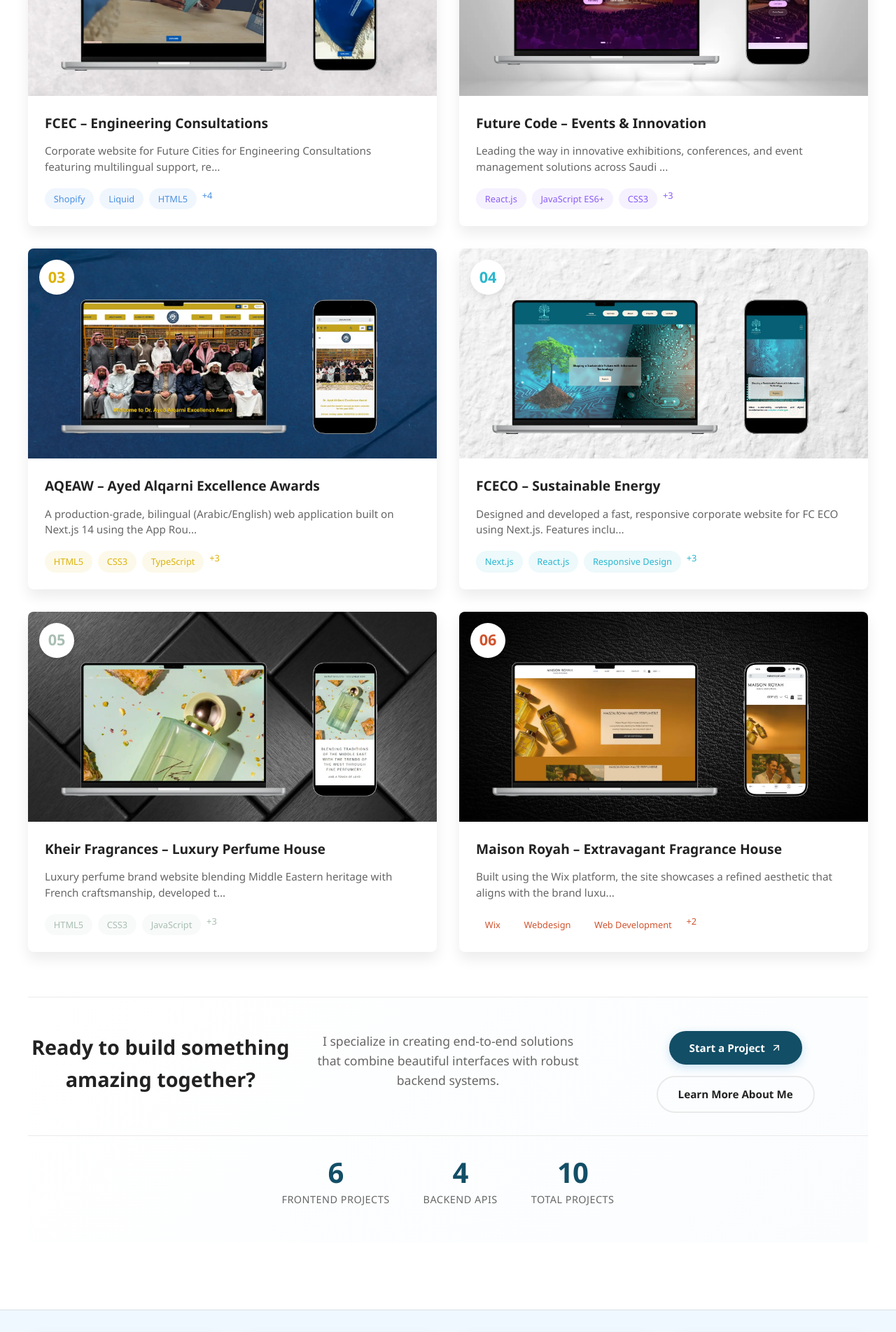
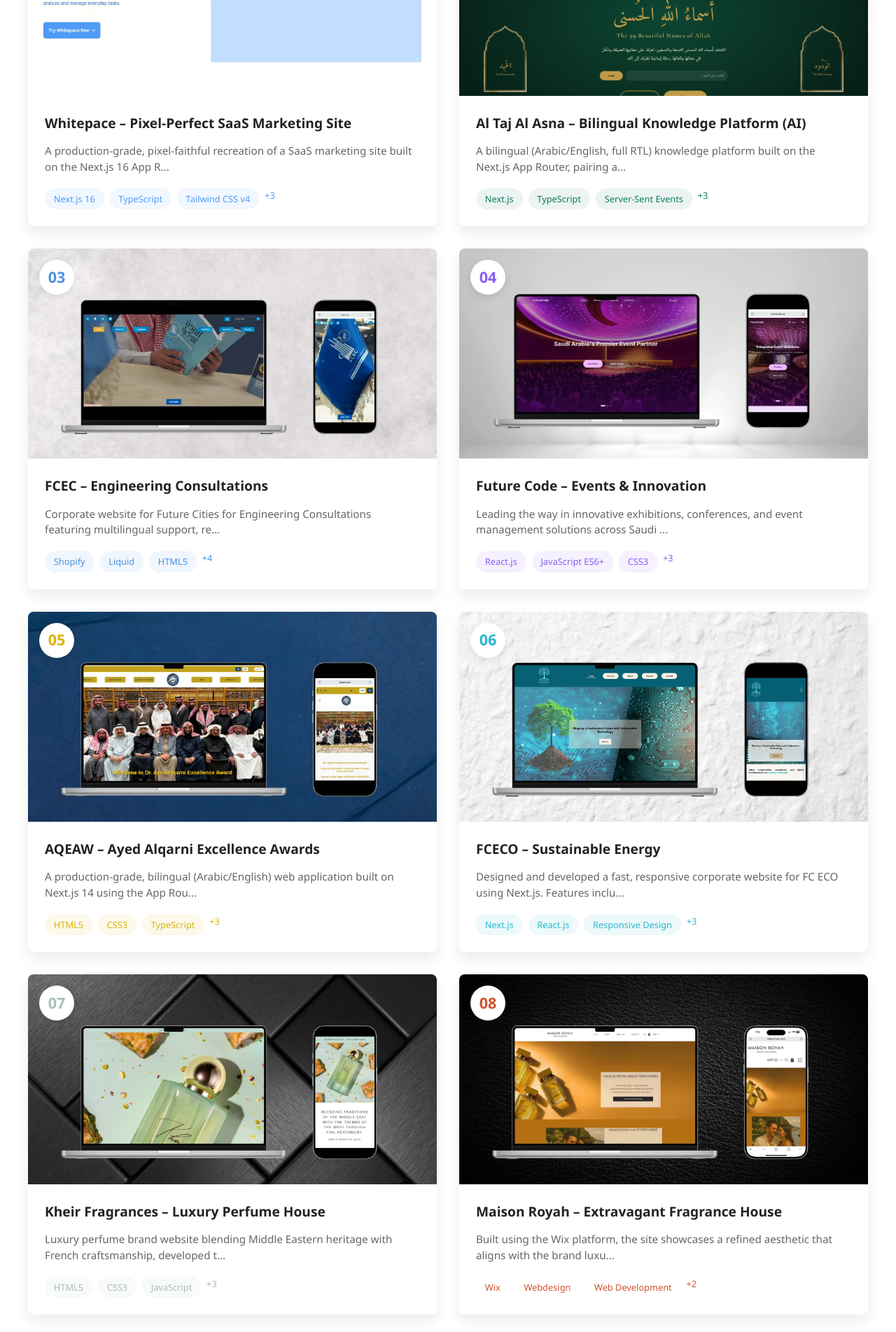
Before and after one commit to irfan3434/irfanishtiaq.dev, a React (Create React App) app: page /projects in a window 1280 px wide. Shown: the part 600-2503 px from the top of the page at 70% size. Built offline with nearby package versions, Linux system fonts and the light colour scheme.

Commit message:
added projects

```diff
--- a/src/pages/Home.js
+++ b/src/pages/Home.js
@@ -78,22 +78,22 @@ const HeroSection = () => {
     {
       label: "Frontend",
       color: "#61dafb",
-      items: ["HTML5", "CSS3", "JavaScript", "React.js", "Next.js", "Shopify Liquid"],
+      items: ["HTML5", "CSS3", "JavaScript", "TypeScript", "React.js", "Next.js", "Tailwind CSS", "Framer Motion", "Shopify Liquid"],
     },
     {
       label: "Backend",
       color: "#76b852",
-      items: ["Node.js", "Django (Python)", "Express.js", "REST APIs", "JWT Authentication"],
+      items: ["Node.js", "Express.js", "Django REST Framework", "REST APIs", "JWT Authentication", "SSE / AI Integration"],
     },
     {
       label: "Database",
       color: "#4db6ac",
-      items: ["MongoDB", "JSON"],
+      items: ["MongoDB", "PostgreSQL", "GridFS", "JSON"],
     },
     {
       label: "Design & Tools",
       color: "#e8a838",
-      items: ["UI/UX Design", "Wix Web Design", "Git / GitHub", "Postman (API)"],
+      items: ["UI/UX Design", "Accessibility (WCAG)", "i18n / RTL (Arabic)", "Wix Web Design", "Git / GitHub", "Postman (API)"],
     },
   ];
 
@@ -254,8 +254,8 @@ const HeroSection = () => {
             <p className="section-description">Delivering exceptional results with precision and expertise</p>
           </div>
           <div className="stats-grid">
-            <StatCard end={10} suffix="+" label="Projects Completed" delay={0}   />
-            <StatCard end={5}  suffix="+" label="Years Experience"   delay={200} />
+            <StatCard end={12} suffix="+" label="Projects Completed" delay={0}   />
+            <StatCard end={6}  suffix="+" label="Years Experience"   delay={200} />
             <StatCard end={12} suffix="+" label="Happy Clients"      delay={400} />
           </div>
         </div>
--- a/src/pages/Projects.js
+++ b/src/pages/Projects.js
@@ -9,6 +9,8 @@ import proImage3 from '../assets/aqeaw5.webp'
 import proImage4 from '../assets/futurecode3.webp'
 import proImage5 from '../assets/kf10.webp'
 import proImage6 from '../assets/maisonroyah.webp'
+import proImage7 from '../assets/whitepace.webp'
+import proImage8 from '../assets/tajalasna.webp'
 
 const Projects = () => {
   const [activeProject, setActiveProject] = useState(null);
@@ -36,6 +38,44 @@ const Projects = () => {
   };
 
   const frontendProjects = [
+    {
+      id: 11,
+      title: 'Whitepace – Pixel-Perfect SaaS Marketing Site',
+      url: 'https://whitepace-frontend-liard.vercel.app',
+      image: proImage7,
+      description: 'A production-grade, pixel-faithful recreation of a SaaS marketing site built on the Next.js 16 App Router with Turbopack. Matches the Figma across five breakpoints (320–1920) with a hand-built component system and zero UI-framework dependencies.',
+      challenge: 'Reproducing a complex, multi-section marketing design 1:1 across five breakpoints while keeping the bundle lean, the markup accessible, and dark mode flash-free — all without reaching for a component library.',
+      solution: 'Built a system of shared primitives (Button, Card, SectionHeading, Container, Reveal) fed by a centralized content layer, defaulted to React Server Components, and opted into client code only for genuinely interactive sections. Theme is resolved before paint via useSyncExternalStore to eliminate any flash of the wrong theme.',
+      features: [
+        'Five-breakpoint pixel-faithful layout (320 → 1920)',
+        'Hand-built component system — no UI framework',
+        'React Server Components by default, minimal client JS',
+        'No-flash dark mode via useSyncExternalStore + pre-paint script',
+        'WCAG AA: landmarks, skip-to-content, focus-visible, reduced-motion',
+        'Fully static output with next/image + next/font (near-zero CLS)'
+      ],
+      stack: ['Next.js 16', 'TypeScript', 'Tailwind CSS v4', 'Turbopack', 'React Server Components', 'Responsive Design'],
+      color: '#4F9CF9'
+    },
+    {
+      id: 12,
+      title: 'Al Taj Al Asna – Bilingual Knowledge Platform (AI)',
+      url: 'https://taj-al-asna.vercel.app',
+      image: proImage8,
+      description: 'A bilingual (Arabic/English, full RTL) knowledge platform built on the Next.js App Router, pairing a richly art-directed interface with a retrieval-augmented AI assistant that answers in the user\'s language, streamed live to the browser.',
+      challenge: 'Delivering an AI assistant that feels instant and stays secure — the model-service key must never reach the browser — while serving a fully bilingual, deeply-linkable experience with audio playback and strong SEO.',
+      solution: 'Added a retrieval-augmented assistant behind a same-origin backend-for-frontend route that proxies to the model service with the key held server-side, streaming answers over Server-Sent Events token by token. Content is served through dynamic routes with programmatic sitemap/robots and Open Graph metadata.',
+      features: [
+        'Retrieval-augmented (RAG) AI assistant',
+        'Token-by-token answer streaming over Server-Sent Events',
+        'Same-origin BFF proxy — API key never exposed to the client',
+        'Bilingual Arabic/English with full RTL and audio playback',
+        'Dynamic content routes with deep-linkable, shareable URLs',
+        'Programmatic SEO: dynamic sitemap, robots, Open Graph, WebP media'
+      ],
+      stack: ['Next.js', 'TypeScript', 'Server-Sent Events', 'RAG / AI', 'i18n / RTL', 'SEO'],
+      color: '#0e7a5f'
+    },
     {
       id: 1,
       title: 'FCEC – Engineering Consultations',
@@ -143,74 +183,61 @@ const Projects = () => {
   const backendProjects = [
     {
       id: 7,
-      title: 'AQEAW Application Management System',
-      githubUrl: 'https://github.com/irfan3434/drayed_backend',
+      title: 'AQEAW – Awards Application & Review Platform',
+      githubUrl: 'https://github.com/irfan3434/aq2026-backend',
       liveUrl: 'https://aqeaw.com/HowToApply',
-      description: 'Comprehensive application processing system for AQEAW (architectural consultancy) featuring multi-type form handling, file upload management, and automated email workflows. Supports both personal and organizational applications with referral systems.',
-      challenge: 'Creating a robust form processing system that handles complex multi-step applications with dynamic field requirements, file uploads with validation, and automated email notifications with attachments while maintaining data integrity and user experience across Arabic/English interfaces.',
-      solution: 'Built a flexible Express.js API with MongoDB for data persistence, Multer for secure file handling, and Nodemailer for automated email workflows. Implemented dynamic form validation, conditional field requirements, and comprehensive error handling with file cleanup procedures.',
-      codeSnippet: `app.post('/submit-application', uploadMiddleware, async (req, res) => {
-  try {
-    const {
-      formType, userType, fullName, email, phone,
-      achievementTitle, description, ndaAccepted
-    } = req.body;
+      description: 'Backend and admin platform for a national excellence award. Handles bilingual, polymorphic nomination forms (individual and organization; self-entry and referral) with file-backed achievements, stores uploads in MongoDB Atlas via GridFS, and gives the review committee an authenticated dashboard with filtering and Excel export.',
+      challenge: 'Accepting multi-part nominations with attachments from the public while keeping the committee\'s admin surface secure — without standing up external file storage or pulling in a heavy authentication stack.',
+      solution: 'Built an Express API that streams uploads straight into GridFS (MIME allow-listing and size limits via Multer), signs admin sessions with dependency-free HMAC-SHA256 tokens verified in constant time, and exports submissions to a styled multi-sheet workbook with ExcelJS. New submissions trigger Nodemailer notifications with the original files attached, read back out of GridFS.',
+      codeSnippet: `router.post('/submit-application', upload.fields([
+  { name: 'upload[]', maxCount: 4 },
+  { name: 'uploadOrg[]', maxCount: 4 },
+]), async (req, res) => {
+  const { formType } = req.body;
 
-    // Process achievements with file mapping
-    const achievements = Array.isArray(achievementTitle)
-      ? achievementTitle.map((title, index) => ({
-          title,
-          description: description[index],
-          filePath: req.files[index]?.path || null
-        }))
-      : [{
-          title: achievementTitle,
-          description,
-          filePath: req.files[0]?.path || null
-        }];
+  // Stream each attachment into GridFS (MongoDB Atlas) — no external blob store
+  const buildAchievements = async (titles, descs, files) => {
+    const out = [];
+    for (let i = 0; i < titles.length; i++) {
+      let file;
+      if (files[i]?.buffer) {
+        const { fileId, filename, size } = await uploadToGridFS(
+          files[i].buffer, files[i].originalname, files[i].mimetype
+        );
+        file = { fileId, filename, originalName: files[i].originalname, size };
+      }
+      out.push({ title: titles[i] || '', description: descs[i] || '', file });
+    }
+    return out;
+  };
 
-    const applicationData = {
-      formType, userType, fullName, email, phone,
-      ndaAccepted: ndaAccepted === 'on',
-      achievements
-    };
+  // Polymorphic: individual (self / referral) or organization submission
+  const doc = formType === 'organization'
+    ? await OrganizationApplication.create({ /* org fields */ achievements })
+    : await PersonalApplication.create({ /* self or referral */ achievements });
 
-    const newApplication = new Application(applicationData);
-    await newApplication.save();
+  res.status(201).json({ ok: true, id: doc._id, type: formType });
 
-    // Send notification email with attachments
-    const attachments = achievements
-      .filter(achievement => achievement.filePath)
-      .map(achievement => ({
-        filename: path.basename(achievement.filePath),
-        path: achievement.filePath
-      }));
-
-    await transporter.sendMail({
-      from: process.env.OUTLOOK_EMAIL,
-      to: 'info@aqeaw.com',
-      subject: 'New Application Submitted',
-      html: generateEmailTemplate(applicationData),
-      attachments
-    });
-
-    res.status(200).send(generateSuccessResponse());
-  } catch (error) {
-    console.error('Application processing error:', error);
-    res.status(500).json({ error: 'Submission failed' });
-  }
+  // Fire-and-forget email with the original files read back out of GridFS
+  sendSubmissionNotification(doc, formType).catch(console.error);
 });`,
       features: [
-        'Multi-type form processing (Personal/Organization/Referral)',
-        'Secure file upload with validation (PDF, DOC, Images)',
-        'Dynamic field requirements based on form type',
-        'Automated email notifications with attachments',
-        'MongoDB data persistence with timestamps',
-        'CORS security for domain-specific access',
-        'File cleanup and error handling',
-        'Bilingual support (Arabic/English)'
+        'Polymorphic forms: individual / organization, self / referral',
+        'GridFS file storage in MongoDB Atlas (no external blob store)',
+        'Multer memory uploads with MIME allow-list and size limits',
+        'HMAC-SHA256 signed admin tokens, constant-time verification, TTL',
+        'Admin dashboard: search, type and date-range filters, detail views',
+        'Styled multi-sheet Excel export (ExcelJS)',
+        'Email notifications with GridFS-sourced attachments (Nodemailer)',
+        'CORS allow-list, request IP capture, health endpoint'
       ],
-      stack: ['Node.js', 'Express.js', 'MongoDB', 'Mongoose', 'Multer', 'Nodemailer', 'CORS', 'Heroku'],
+      implementation: [
+        { label: 'Architecture', value: 'Express REST API; uploads streamed into MongoDB Atlas via GridFS' },
+        { label: 'Security', value: 'HMAC-SHA256 signed admin tokens, constant-time verification, CORS allow-list' },
+        { label: 'Files', value: 'Multer memory storage, MIME allow-list and size limits; email attachments read back from GridFS' },
+        { label: 'Reporting', value: 'Styled multi-sheet workbook export via ExcelJS' }
+      ],
+      stack: ['Node.js', 'Express', 'MongoDB Atlas', 'GridFS', 'Multer', 'ExcelJS', 'Nodemailer', 'Heroku'],
       color: '#2563eb'
     },
     {
@@ -272,6 +299,12 @@ const Projects = () => {
         'Input validation and error handling',
         'CORS security for domain-specific access',
         'Responsive form UI with image carousel'
+      ],
+      implementation: [
+        { label: 'Architecture', value: 'Express REST API with dynamic array processing for education / experience sections' },
+        { label: 'Files', value: 'Résumé upload with base64 encoding and temp-file cleanup' },
+        { label: 'Notifications', value: 'Structured HR email templates with attachments (Nodemailer)' },
+        { label: 'Security', value: 'CORS allow-list and server-side input validation' }
       ],
       stack: ['Node.js', 'Express.js', 'MongoDB', 'Mongoose', 'Multer', 'Nodemailer', 'CORS', 'Heroku'],
       color: '#10b981'
@@ -392,7 +425,13 @@ const Projects = () => {
         'JWT authentication with refresh tokens',
         'Version control for all budget modifications'
       ],
-      stack: ['Python', 'Django', 'Django REST Framework', 'PostgreSQL', 'JWT', 'Celery', 'Redis', 'Docker'],
+      implementation: [
+        { label: 'Architecture', value: 'Django REST Framework; class-based API views with serializers' },
+        { label: 'Access control', value: 'Custom RBAC permission checks per endpoint; role-scoped querysets' },
+        { label: 'Workflows', value: 'Budget approval state machine with version history and unique serial numbers' },
+        { label: 'Auth', value: 'JWT (SimpleJWT) access and refresh tokens' }
+      ],
+      stack: ['Python', 'Django', 'Django REST Framework', 'PostgreSQL', 'SimpleJWT', 'RBAC'],
       color: '#8b5cf6'
     },
     {
@@ -475,6 +514,12 @@ app.get('/api/health', (req, res) => {
         'Responsive frontend with smooth animations',
         'MongoDB data persistence with proper indexing',
         'RESTful API design with comprehensive error handling'
+      ],
+      implementation: [
+        { label: 'Architecture', value: 'Modular Express routers (feedback / voting / admin) with a health endpoint' },
+        { label: 'Security', value: 'Helmet headers, rate limiting, dynamic CORS origin checks, XSS protection' },
+        { label: 'Data', value: 'MongoDB with indexing; admin curation before public voting' },
+        { label: 'Analytics', value: 'Real-time vote tallying and results dashboard' }
       ],
       stack: ['Node.js', 'Express.js', 'MongoDB', 'Mongoose', 'Helmet', 'CORS', 'Rate Limiting', 'XSS Protection'],
       color: '#dc2626'
@@ -830,22 +875,15 @@ app.get('/api/health', (req, res) => {
                           </ul>
                         </div>
 
-                        {activeSection === 'backend' && (
+                        {activeSection === 'backend' && project.implementation && (
                           <div className="project-detail-section">
                             <h4 className="project-detail-section-title" style={{ "--project-color": project.color, "--project-color-light": `${project.color}15` }}>Technical Implementation</h4>
                             <div className="implementation-highlights">
-                              <div className="implementation-item">
-                                <strong>Architecture:</strong> RESTful API design with proper HTTP status codes and error handling
-                              </div>
-                              <div className="implementation-item">
-                                <strong>Security:</strong> JWT authentication, input validation, and SQL injection prevention
-                              </div>
-                              <div className="implementation-item">
-                                <strong>Performance:</strong> Database optimization, caching strategies, and async operations
-                              </div>
-                              <div className="implementation-item">
-                                <strong>Testing:</strong> Unit tests, integration tests, and API documentation
-                              </div>
+                              {project.implementation.map((item, i) => (
+                                <div className="implementation-item" key={i}>
+                                  <strong>{item.label}:</strong> {item.value}
+                                </div>
+                              ))}
                             </div>
                           </div>
                         )}
```
Also changed, not shown: src/assets/tajalasna.webp (added), src/assets/whitepace.webp (added).
